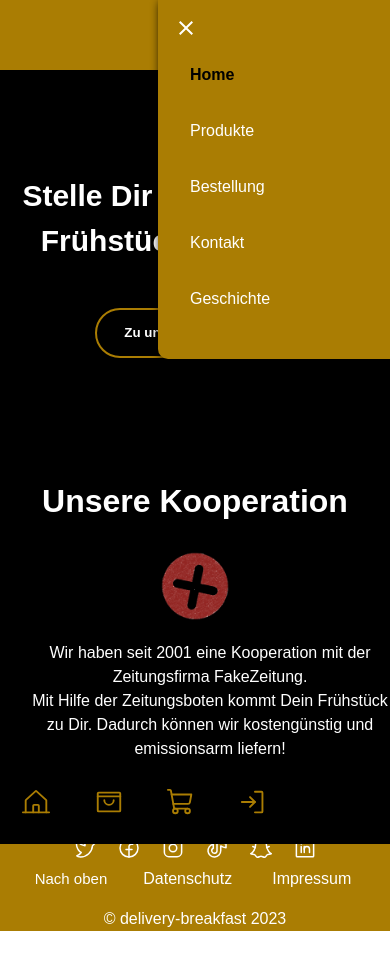
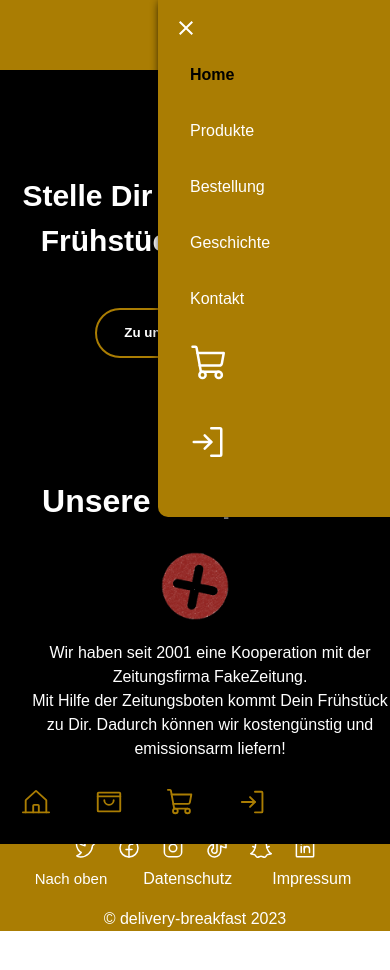
Before and after one commit to 2204Simon/Website-dynamisch, a React (Create React App) app in the folder my-app/: page / in a window 390 px wide. Both pictures are taken after a click on the icon 358 px from the left and 35 px from the top of the page. Shown: the top 970 px of the page. Built offline with nearby package versions, Linux system fonts and the light colour scheme.

Commit message:
add warenkorb sign in burgerMenu

```diff
--- a/my-app/src/pages/BurgerMenu.tsx
+++ b/my-app/src/pages/BurgerMenu.tsx
@@ -4,10 +4,13 @@ import MenuIcon from "@mui/icons-material/Menu";
 import CloseIcon from "@mui/icons-material/Close";
 import List from "@mui/material/List";
 import ListItem from "@mui/material/ListItem";
-import ListItemText from "@mui/material/ListItemText";
-import { NavLink } from "react-router-dom";
 import { colors, mediaQueries } from "./general/constants";
 import { StyledLink } from "./Layout.styles";
+import { ShoppingCart, SignIn, User } from "phosphor-react";
+import { Badge } from "@mui/material";
+import { useLoggedIn } from "../globalVariables/loggedin";
+import { useSelector } from "react-redux";
+import { CartState } from "../redux/types";
 
 const StyledBurgerMenu = styled.div`
   display: none;
@@ -66,7 +69,11 @@ const StyledListItem = styled(ListItem)`
 
 const BurgerMenu: React.FC = () => {
   const [open, setOpen] = useState(false);
-
+  const { loggedIn } = useLoggedIn();
+  const cartItems = useSelector(
+    (state: { cart: CartState }) => state.cart.cartItems
+  );
+  const arrayLength = cartItems.length;
   const handleBurgerClick = () => {
     setOpen(!open);
   };
@@ -90,14 +97,7 @@ const BurgerMenu: React.FC = () => {
         <StyledCloseIcon onClick={handleBurgerClick} />
         <StyledList>
           <StyledListItem>
-            <StyledLink
-              to="/"
-              className={({ isActive, isPending }) =>
-                isPending ? "pending" : isActive ? "active" : ""
-              }
-            >
-              Home
-            </StyledLink>
+            <StyledLink to="/">Home</StyledLink>
           </StyledListItem>
           <StyledListItem>
             <StyledLink to="/Produkte">Produkte</StyledLink>
@@ -106,10 +106,27 @@ const BurgerMenu: React.FC = () => {
             <StyledLink to="/Bestellung">Bestellung</StyledLink>
           </StyledListItem>
           <StyledListItem>
+            <StyledLink to="/Unsere Geschichte">Geschichte</StyledLink>
+          </StyledListItem>
+          <StyledListItem>
             <StyledLink to="/Kontakt">Kontakt</StyledLink>
           </StyledListItem>
           <StyledListItem>
-            <StyledLink to="/Unsere Geschichte">Geschichte</StyledLink>
+            <StyledLink to="/Bestellung">
+              <ShoppingCart size={40} />
+              <Badge badgeContent={arrayLength} color="error" />
+            </StyledLink>
+          </StyledListItem>
+          <StyledListItem>
+            {loggedIn ? (
+              <StyledLink to="/LoggedIn">
+                <User size={40} />
+              </StyledLink>
+            ) : (
+              <StyledLink to="/SignUp">
+                <SignIn size={40} />
+              </StyledLink>
+            )}
           </StyledListItem>
         </StyledList>
       </StyledMenu>
```
